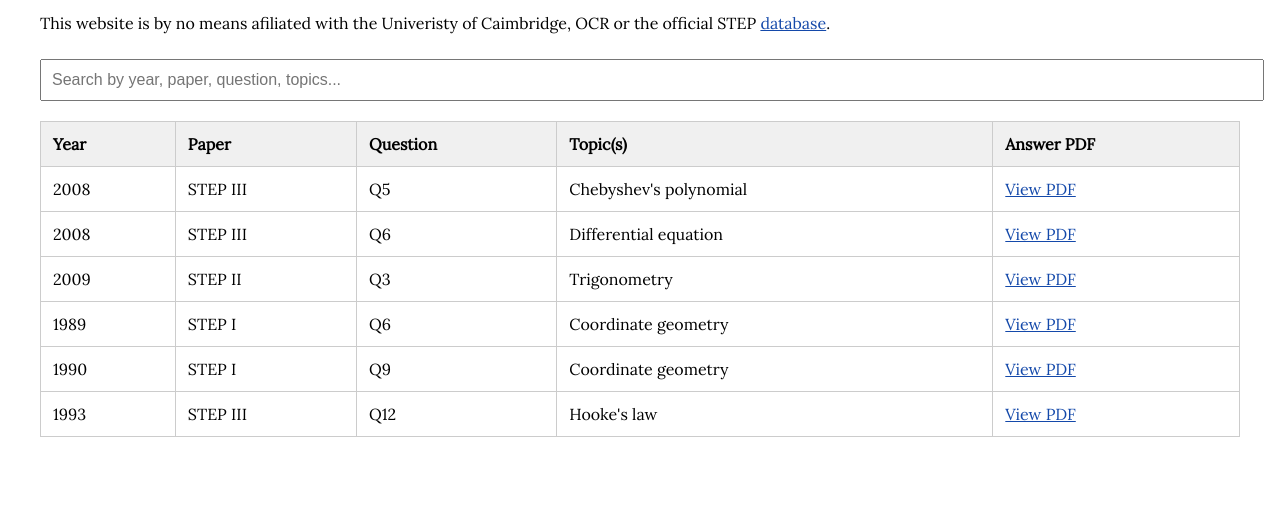
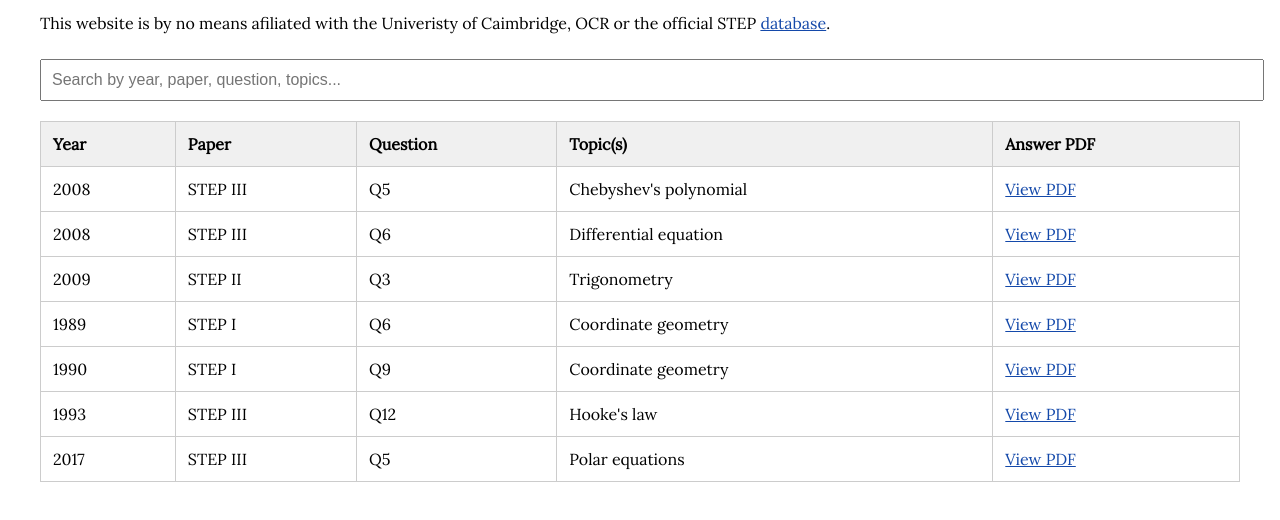
Before and after one commit to ecspit/STEPSolutionDatabase.github.io, a plain HTML site: page index.html in a window 1280 px wide. Shown: the part 164-684 px from the top of the page. Drawn offline with Linux system fonts and the light colour scheme; a web font is replaced by a local one.

Commit message:
Update index.html

```diff
--- a/index.html
+++ b/index.html
@@ -37,7 +37,7 @@
   </table>
 
   <script>
-    //  STEP Qs
+    //  STEP Ans
     const stepData = [
       {
         year: "2008",
@@ -81,12 +81,19 @@
         topic: "Hooke's law",
         pdfUrl: "solutions/93-S3-Q12.pdf"
       },
+      {
+        year: "2017",
+        paper: "STEP III",
+        question: "Q5",
+        topic: "Polar equations",
+        pdfUrl: "solutions/17-S3-Q5.pdf"
+      },
     ];
 
     const tableBody = document.getElementById("table-body");
     const searchInput = document.getElementById("search-input");
 
-    //  Render rows
+    // Render rows
     function renderTable(data) {
       tableBody.innerHTML = "";
       data.forEach(entry => {
@@ -102,7 +109,7 @@
       });
     }
 
-    //  Filter rows on search input
+    // Filter rows on search input
     function handleSearch() {
       const query = searchInput.value.toLowerCase();
       const filtered = stepData.filter(entry =>
```
